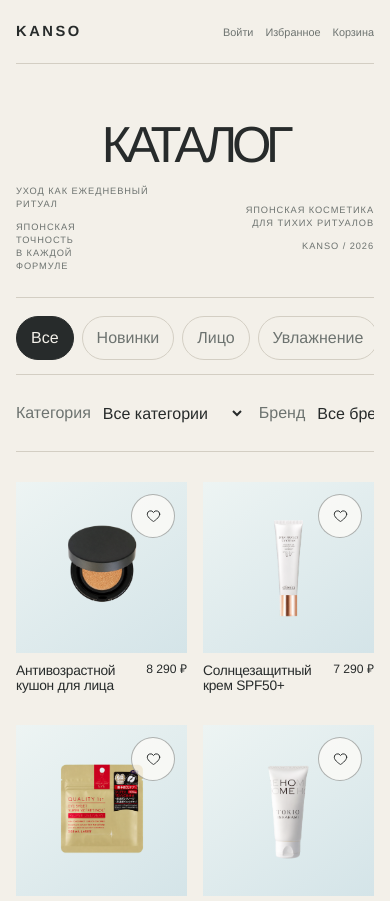
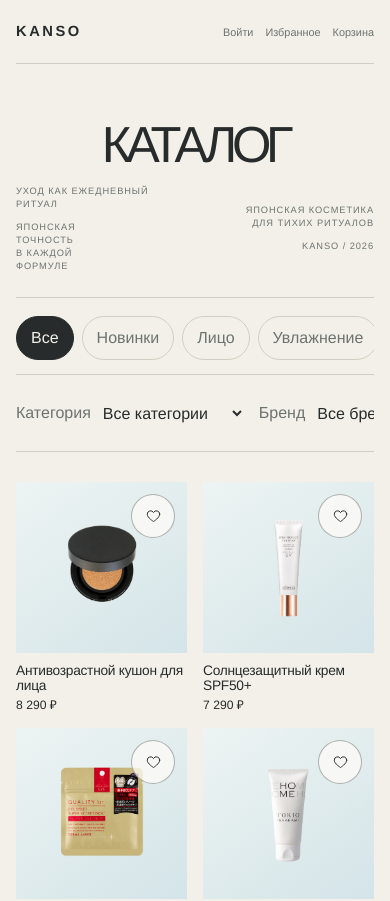
Before and after one commit to avvolkova13/japan, a Next.js app: page /catalog in a window 390 px wide. Shown: the top 901 px of the page. Built offline with nearby package versions, Linux system fonts and the light colour scheme.

Commit message:
fix: refine catalog and product responsive layouts

```diff
--- a/src/app/globals.css
+++ b/src/app/globals.css
@@ -1127,8 +1127,9 @@ input:focus-visible {
 @media (max-width: 767px) {
   .product-page-header,
   .product-breadcrumbs { width: calc(100% - 2rem); }
-  .product-page-header { min-height: 64px; }
-  .product-page-actions { gap: 12px; font-size: 0.68rem; }
+  .product-page-header { min-height: 64px; gap: 12px; }
+  .product-page-actions { min-width: 0; margin-left: auto; justify-content: flex-end; gap: 12px; font-size: 0.68rem; }
+  .product-page-actions a:first-child { display: none; }
   .product-detail-layout { padding-top: 4px; }
   .product-breadcrumb-index { display: none; }
   .product-gallery-scroll-stage { height: calc(100svh + (var(--gallery-steps) - 1) * 76svh); }
@@ -2915,6 +2916,7 @@ html[data-motion-reduced="true"] .motion-reveal {
   .catalog-page-content { width: calc(100% - 2rem); }
   .catalog-page-header { min-height: 64px; }
   .catalog-page-actions { gap: 12px; font-size: 0.68rem; }
+  .product-page-actions { gap: 10px; font-size: 0.75rem; }
   .catalog-back-link { font-size: 0.82rem; }
   .catalog-page-content { padding-top: 72px; }
   .catalog-page-content { padding-top: 24px; }
@@ -2929,7 +2931,8 @@ html[data-motion-reduced="true"] .motion-reveal {
   .catalog-toolbar { margin-bottom: 30px; }
   .catalog-intro-row { display: block; padding: 56px 0 42px; }
   .catalog-page-intro { margin: 24px 0 0; }
-  .catalog-toolbar { gap: 14px; overflow-x: auto; }
+  .catalog-toolbar { gap: 14px; overflow-x: auto; scrollbar-width: none; }
+  .catalog-toolbar::-webkit-scrollbar { display: none; }
   .catalog-toolbar label { flex: 0 0 auto; }
   .catalog-toolbar label:last-child { margin-left: 0; }
   .catalog-count-after-toolbar { margin: -18px 0 28px auto; }
@@ -2964,9 +2967,9 @@ html[data-motion-reduced="true"] .motion-reveal {
   .catalog-feature-row > .catalog-product-card--small .catalog-product-media { aspect-ratio: 1.02; }
   .catalog-small-row { grid-template-columns: repeat(2, minmax(0, 1fr)); gap: 16px; max-width: none; }
   .catalog-product-grid { grid-template-columns: repeat(2, minmax(0, 1fr)); gap: 32px 12px; }
-  .catalog-product-info { gap: 8px; }
+  .catalog-product-info { grid-template-columns: minmax(0, 1fr); gap: 5px; }
   .catalog-product-card h2 { font-size: 0.86rem; font-weight: 400; }
-  .catalog-product-meta { display: flex; font-size: 0.76rem; }
+  .catalog-product-meta { display: flex; justify-content: flex-start; font-size: 0.76rem; }
   .catalog-product-meta span { display: block; margin-top: 0; }
   .brand-mark { justify-self: start; font-size: 0.92rem; letter-spacing: 0.17em; }
   .header-actions { display: grid; width: 184px; grid-template-columns: repeat(4, 44px); gap: 4px; justify-content: end; }
```
